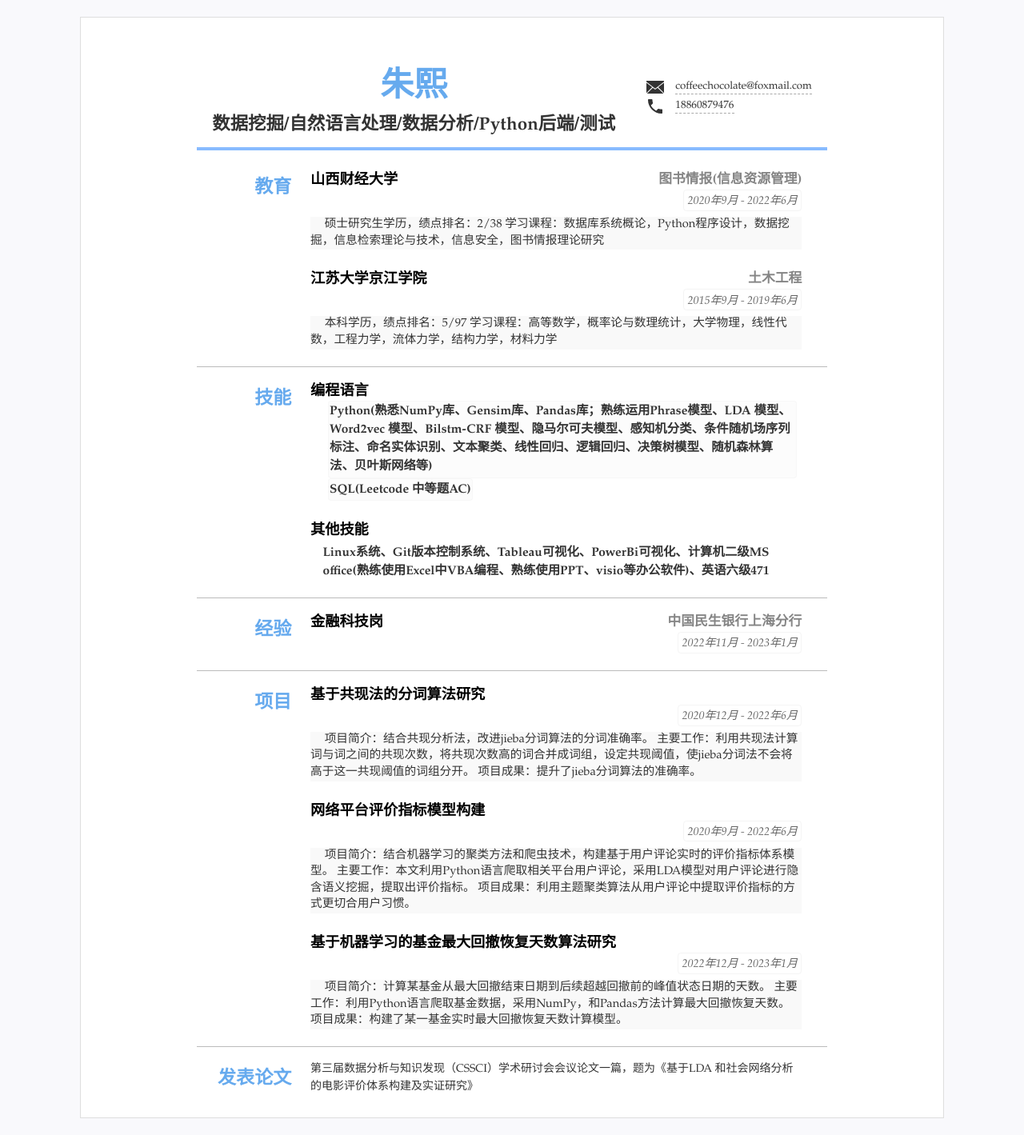
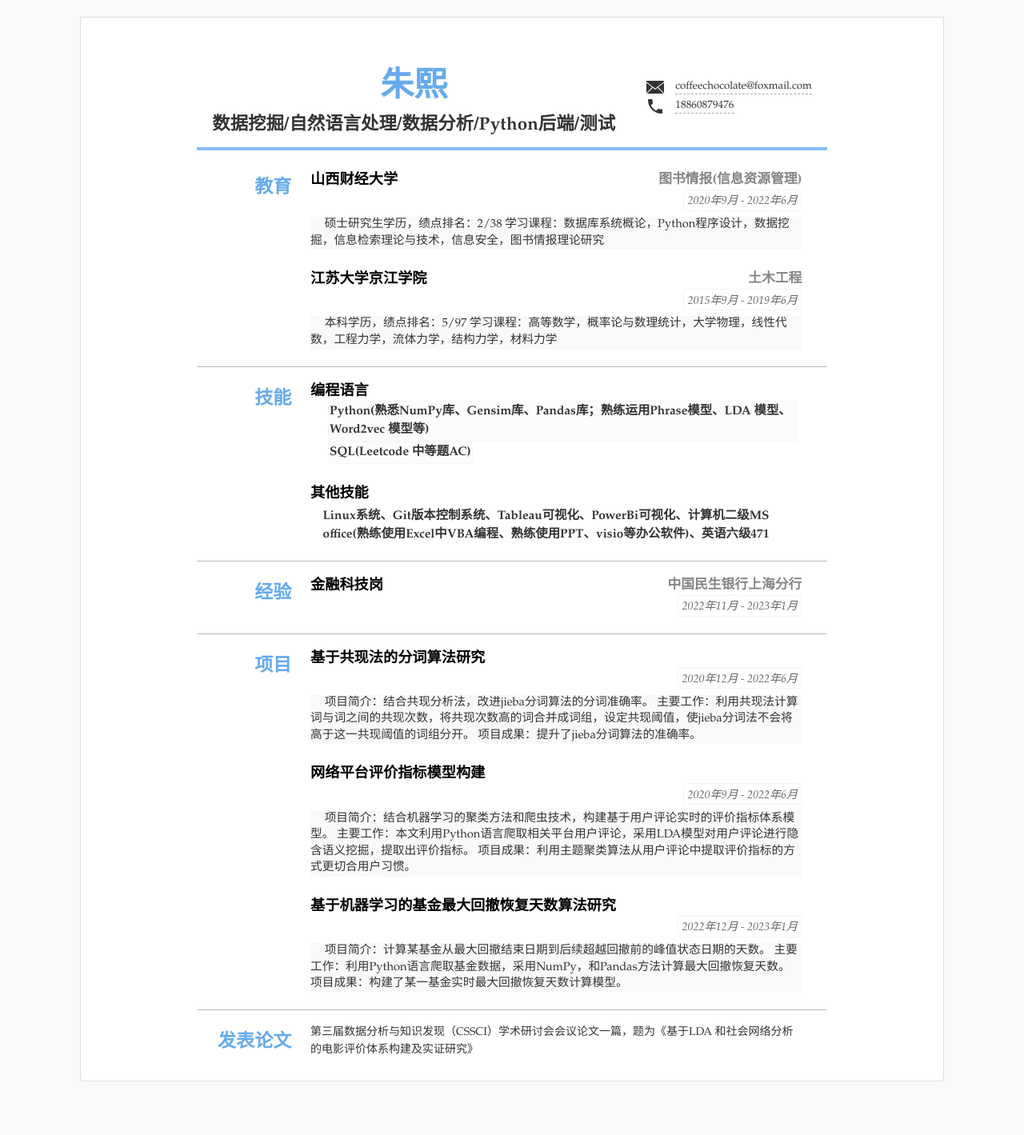
Before and after one commit to qiaokelishushu/CV, a Jekyll site: the page built from index.html, in a window 1280 px wide. Shown: the whole page at 80% size. Built offline with Jekyll 4.4.1, drawn with Linux system fonts in a browser that asks for light colours; after the commit the page ends 1373 px from its top, so only the background shows below that.

Commit message:
Update resume.yml

```diff
--- a/_data/resume.yml
+++ b/_data/resume.yml
@@ -44,7 +44,7 @@ main: #简历主要内容，
   content:
   - title: 编程语言
     items: #itmems 可以小块的方式显示
-    - Python(熟悉NumPy库、Gensim库、Pandas库；熟练运用Phrase模型、LDA 模型、Word2vec 模型、Bilstm-CRF 模型、隐马尔可夫模型、感知机分类、条件随机场序列标注、命名实体识别、文本聚类、线性回归、逻辑回归、决策树模型、随机森林算法、贝叶斯网络等)
+    - Python(熟悉NumPy库、Gensim库、Pandas库；熟练运用Phrase模型、LDA 模型、Word2vec 模型等)
     - SQL(Leetcode 中等题AC)
 #     - 语言3
   - title: 其他技能
```
